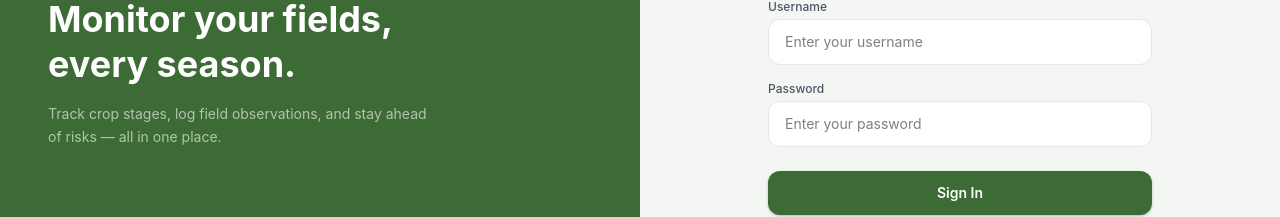
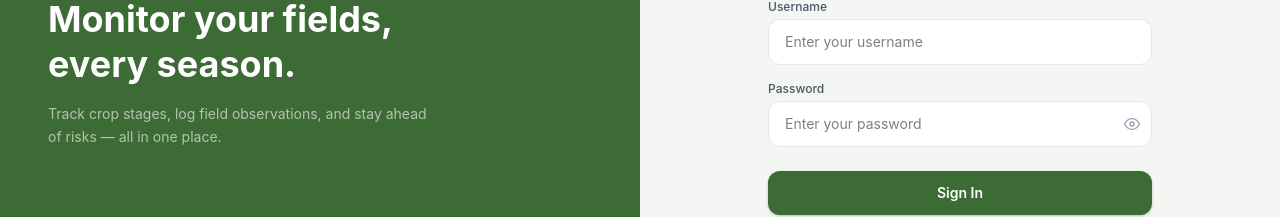
Before and after one commit to abrakingoo/smart_season_field_monitoring_system, a React (Vite) app in the folder frontend/: page / in a window 1280 px wide. Shown: the part 337-554 px from the top of the page. Built offline with nearby package versions, Linux system fonts and the light colour scheme; no server answers.

Commit message:
feat(frontend): add password visibility toggle on login page

```diff
--- a/frontend/src/pages/LoginPage.jsx
+++ b/frontend/src/pages/LoginPage.jsx
@@ -7,6 +7,7 @@ export default function LoginPage() {
   const [form, setForm]       = useState({ username: '', password: '' })
   const [error, setError]     = useState('')
   const [loading, setLoading] = useState(false)
+  const [showPassword, setShowPassword] = useState(false)
   const navigate              = useNavigate()
   const { triggerAuth }       = useApp()
 
@@ -70,12 +71,25 @@ export default function LoginPage() {
             </div>
             <div className="flex flex-col gap-1">
               <label className="text-xs font-medium text-gray-600">Password</label>
-              <input
-                type="password" required value={form.password}
-                onChange={(e) => { setForm({ ...form, password: e.target.value }); setError('') }}
-                className="bg-white border border-gray-200 rounded-xl px-4 py-3 text-sm focus:outline-none focus:ring-2 focus:ring-[#3d6b35]/40 focus:border-[#3d6b35] transition"
-                placeholder="Enter your password"
-              />
+              <div className="relative">
+                <input
+                  type={showPassword ? 'text' : 'password'} required value={form.password}
+                  onChange={(e) => { setForm({ ...form, password: e.target.value }); setError('') }}
+                  className="w-full bg-white border border-gray-200 rounded-xl px-4 py-3 pr-11 text-sm focus:outline-none focus:ring-2 focus:ring-[#3d6b35]/40 focus:border-[#3d6b35] transition"
+                  placeholder="Enter your password"
+                />
+                <button
+                  type="button"
+                  onClick={() => setShowPassword((v) => !v)}
+                  className="absolute right-3 top-1/2 -translate-y-1/2 text-gray-400 hover:text-gray-600 transition cursor-pointer"
+                >
+                  {showPassword ? (
+                    <svg xmlns="http://www.w3.org/2000/svg" className="w-4 h-4" viewBox="0 0 24 24" fill="none" stroke="currentColor" strokeWidth="2" strokeLinecap="round" strokeLinejoin="round"><path d="M17.94 17.94A10.07 10.07 0 0 1 12 20c-7 0-11-8-11-8a18.45 18.45 0 0 1 5.06-5.94"/><path d="M9.9 4.24A9.12 9.12 0 0 1 12 4c7 0 11 8 11 8a18.5 18.5 0 0 1-2.16 3.19"/><line x1="1" y1="1" x2="23" y2="23"/></svg>
+                  ) : (
+                    <svg xmlns="http://www.w3.org/2000/svg" className="w-4 h-4" viewBox="0 0 24 24" fill="none" stroke="currentColor" strokeWidth="2" strokeLinecap="round" strokeLinejoin="round"><path d="M1 12s4-8 11-8 11 8 11 8-4 8-11 8-11-8-11-8z"/><circle cx="12" cy="12" r="3"/></svg>
+                  )}
+                </button>
+              </div>
             </div>
             {error && <p className="text-xs text-red-500">{error}</p>}
             <button
```
